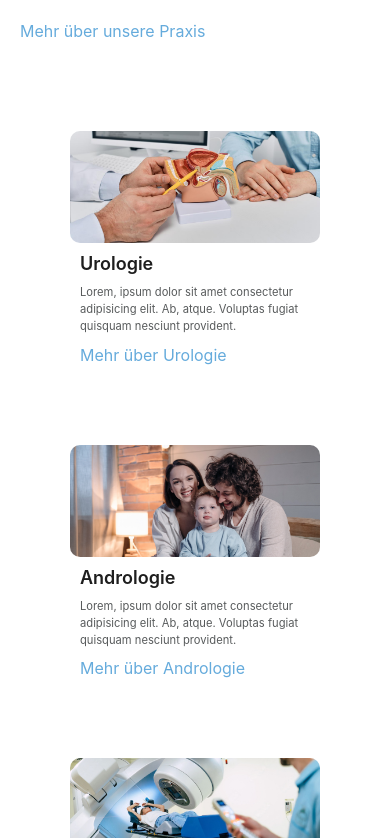
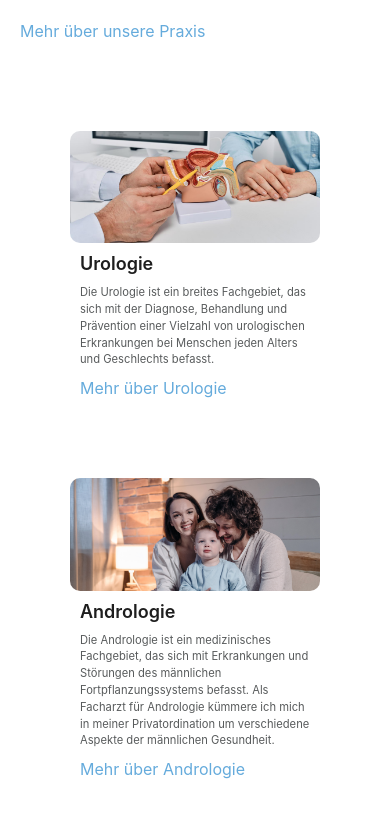
Before and after one commit to waelkhayati/souhailKhayati, a Next.js app in the folder urologue-khayati/: page / in a window 390 px wide. Shown: the part 1162-2000 px from the top of the page. Built offline with nearby package versions, Linux system fonts and the light colour scheme.

Commit message:
fixed homepage services paragraphs

```diff
--- a/urologue-khayati/components/Header/header.module.css
+++ b/urologue-khayati/components/Header/header.module.css
@@ -12,7 +12,6 @@
     margin-top: 0.5rem;
     margin-bottom: 0.75rem;
     text-align: left;
-    text-transform: capitalize;
     line-height: 1.5rem;
 }
 
@@ -36,7 +35,6 @@
     font-weight: 400;
     margin-left: 1rem;
     text-align: left;
-    text-transform: capitalize;
     line-height: 1rem;
     font-family: 'Inter', sans-serif;
 }
@@ -45,7 +43,6 @@
     font-size: 1rem;
     color: var(--black);
     text-align: right;
-    text-transform: capitalize;
     line-height: 1.5rem;
     /* font-family: "Dosis", sans-serif; */
     font-weight: 600;
--- a/urologue-khayati/components/Homepage/Card/Card.tsx
+++ b/urologue-khayati/components/Homepage/Card/Card.tsx
@@ -1,6 +1,6 @@
 import React from 'react'
 import style from './card.module.css'
-import { Stack } from '@mui/material'
+import { Box, Stack } from '@mui/material'
 
 type CardProps = {
     image: string,
--- a/urologue-khayati/components/Homepage/Card/card.module.css
+++ b/urologue-khayati/components/Homepage/Card/card.module.css
@@ -7,16 +7,16 @@
 
 .container img{
     width: 100%;
-    height: 100%;
+    height: auto;
     border-radius: 10px;
 }
+
 
 .container h2{
     font-size: 22px;
     color: var(--black);
     font-weight: 600 ;
     margin: 10px ;
-    /* font-family: "Dosis", sans-serif; */
 
 }
 
@@ -39,10 +39,7 @@
 }
 
 @media screen and (max-width: 1200px) {
-    .container{
-        width: 320px;
-        height: auto;
-    }
+
     .container h2{
         font-size: 20px;
     }
--- a/urologue-khayati/components/Homepage/Homepage.tsx
+++ b/urologue-khayati/components/Homepage/Homepage.tsx
@@ -66,7 +66,7 @@ export default function Homepage(props: HomepageProps) {
             image={'/assets/andrology.jpg'}
             alt={''}
             title={i18n.urology}
-            description={'Lorem, ipsum dolor sit amet consectetur adipisicing elit. Ab, atque. Voluptas fugiat quisquam nesciunt provident.'}
+            description={i18n.urology_is_a_broad_field}
             link={i18n.more_about_urology}
             linkRef={() => navigateToServices('0')}
           />
@@ -74,7 +74,7 @@ export default function Homepage(props: HomepageProps) {
             image={'/assets/urology.jpg'}
             alt={''}
             title={i18n.andrology}
-            description={'Lorem, ipsum dolor sit amet consectetur adipisicing elit. Ab, atque. Voluptas fugiat quisquam nesciunt provident.'}
+            description={i18n.Andrology_is_a_medical_specialty}
             link={i18n.more_about_andrology}
             linkRef={() => navigateToServices('1')}
           />
@@ -82,7 +82,7 @@ export default function Homepage(props: HomepageProps) {
             image={'/assets/radio_oncology.jpg'}
             alt={''}
             title={i18n.radiation_oncology }
-            description={'Lorem, ipsum dolor sit amet consectetur adipisicing elit. Ab, atque. Voluptas fugiat quisquam nesciunt provident.'}
+            description={i18n.Radiation_oncology_and_radiation_therapy_is_a_medical_specialty}
             link={i18n.more_about_radiation_oncology}
             linkRef={() => navigateToServices('2')}
           />
@@ -90,7 +90,7 @@ export default function Homepage(props: HomepageProps) {
             image={'/assets/radio_therapy.jpg'}
             alt={''}
             title={i18n.radiation_therapy}
-            description={'Lorem, ipsum dolor sit amet consectetur adipisicing elit. Ab, atque. Voluptas fugiat quisquam nesciunt provident.'}
+            description={i18n.urooncology_is_a_medical_specialty}
             link={i18n.more_about_radiation_therapy}
             linkRef={() => navigateToServices('3')}
           />
--- a/urologue-khayati/i18n/de-DE.json
+++ b/urologue-khayati/i18n/de-DE.json
@@ -97,5 +97,9 @@
     "uroocnological_diagnostics_therapy_and_followup_care_for_tumors":"Urooknologische Diagnostik, Therapie und Nachsorge bei Tumoren von",
     "kidney_and_renal_pelvis":"Niere und Nierenbecken",
     "penis":"Penis",
-    "testicles":"Hoden"
+    "testicles":"Hoden",
+    "urology_is_a_broad_field":"Die Urologie ist ein breites Fachgebiet, das sich mit der Diagnose, Behandlung und Prävention einer Vielzahl von urologischen Erkrankungen bei Menschen jeden Alters und Geschlechts befasst.",
+    "Andrology_is_a_medical_specialty":"Die Andrologie ist ein medizinisches Fachgebiet, das sich mit Erkrankungen und Störungen des männlichen Fortpflanzungssystems befasst. Als Facharzt für Andrologie kümmere ich mich in meiner Privatordination um verschiedene Aspekte der männlichen Gesundheit.",
+    "urooncology_is_a_medical_specialty":"Die Uro-Onkologie ist ein medizinisches Fachgebiet das sich mit der Diagnose, Behandlung und Prävention von Tumorerkrankungen im urologischen Bereich befasst. Als Urologe und Radioonkologe in meiner Privatordination stelle ich Ihnen meine umfangreiche Erfahrung in der Uro-Onkologie.",
+    "Radiation_oncology_and_radiation_therapy_is_a_medical_specialty":"Die Radioonkologie und Strahlentherapie ist ein medizinisches Fachgebiet, das sich mit der Anwendung von Strahlung zur Behandlung von gut- und bösartigen Tumorerkrankungen befasst. Als Radioonkologe und Urologe in meiner Privatordination bin ich mit den Aufgaben und Fortschritten in der Radioonkologie vertraut."
 }
--- a/urologue-khayati/i18n/en-US.json
+++ b/urologue-khayati/i18n/en-US.json
@@ -101,5 +101,9 @@
     "cancer_is_a_global_health_issue":"Cancer is a global health issue. According to the World Health Organization (WHO), approximately 14 million people are diagnosed with cancer each year. In Austria, there are around 40,000 patients annually.",
     "approximately_one_third_of_all":"Approximately one-third of all malignant tumor diseases affect the urological field. While urologists typically serve as the primary point of contact for the diagnosis and treatment of urological malignancies, other medical specialties are closely involved in the treatment process as well. These include oncologists, radiation therapists, pathologists, and radiologists. In the tumor boards, in which I regularly participate, interdisciplinary discussions take place at the University Hospital Graz, addressing individual patient cases and developing the optimal treatment strategy for you.",
     "in_recent_years":"In recent years, uro-oncology has become a crucial component of urology, thanks to rapid advancements in diagnostics, such as multiparametric prostate MRI and PSMA-PET, as well as the introduction of new medications like immunotherapy and neoadjuvant hormonal therapy (NHT). Nowadays, many patients benefit from early detection, which enables successful targeted and minimally invasive treatments.",
-    "as_a_specialist_in_both_urology_and_radiooncology":"As a specialist in both urology and radio-oncology, you can always seek a second or third opinion from me."
+    "as_a_specialist_in_both_urology_and_radiooncology":"As a specialist in both urology and radio-oncology, you can always seek a second or third opinion from me.",
+    "urology_is_a_broad_field":"Urology is a broad specialty concerned with the diagnosis, treatment, and prevention of a variety of urological conditions in people of all ages and genders.",
+    "Andrology_is_a_medical_specialty":"Andrology is a medical specialty that deals with diseases and disorders of the male reproductive system. As a specialist in andrology, I take care of various aspects of male health in my private practice.",
+    "urooncology_is_a_medical_specialty":"Uro-oncology is a medical specialty that deals with the diagnosis, treatment and prevention of tumor diseases in the urological field. As a urologist and radiation oncologist in my private practice, I present my extensive experience in uro-oncology to you.",
+    "Radiation_oncology_and_radiation_therapy_is_a_medical_specialty":"Radiation oncology and radiation therapy is a medical specialty that deals with the use of radiation to treat benign and malignant tumor diseases. As a radiation oncologist and urologist in my private practice, I am familiar with the tasks and advances in radiation oncology."
 }
```
